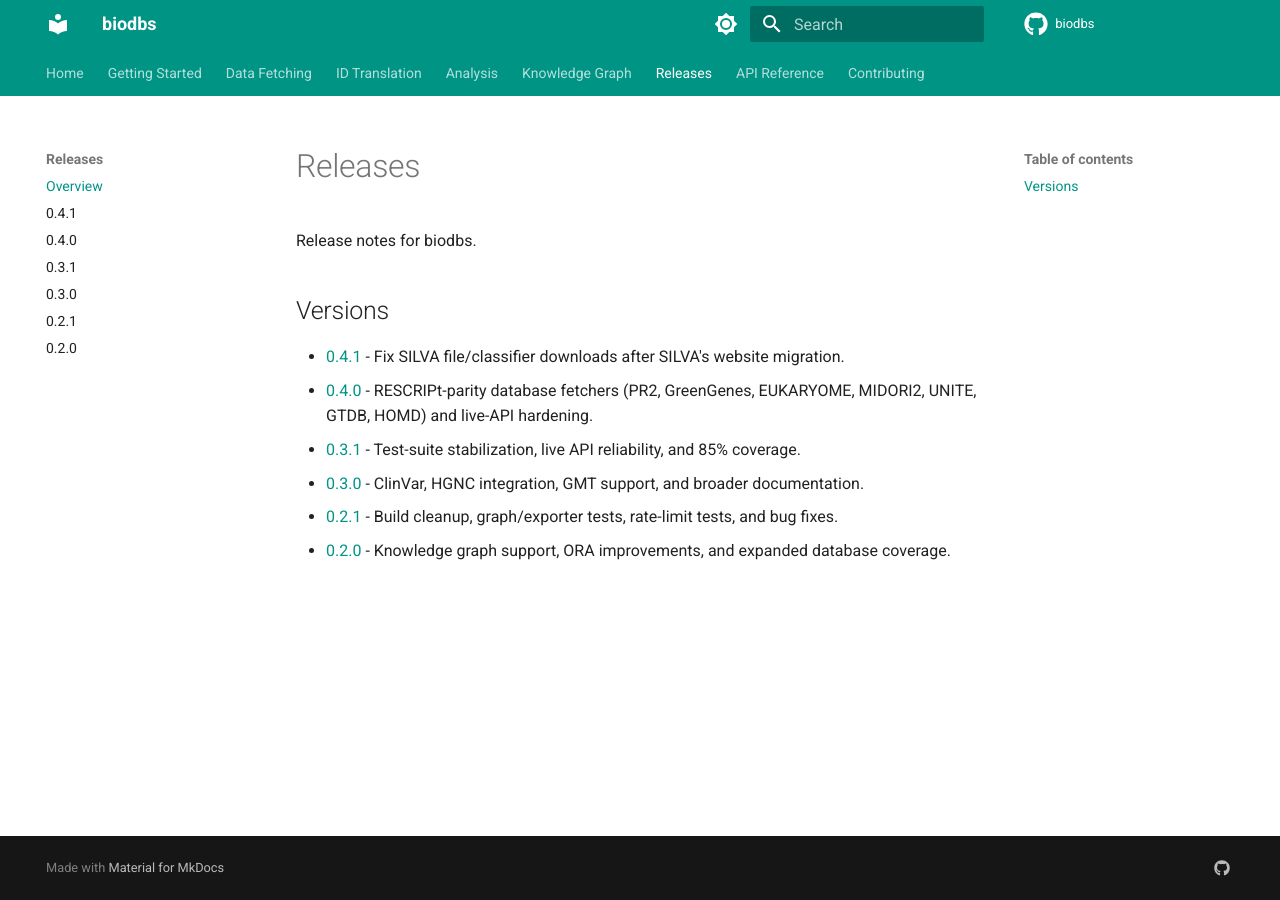
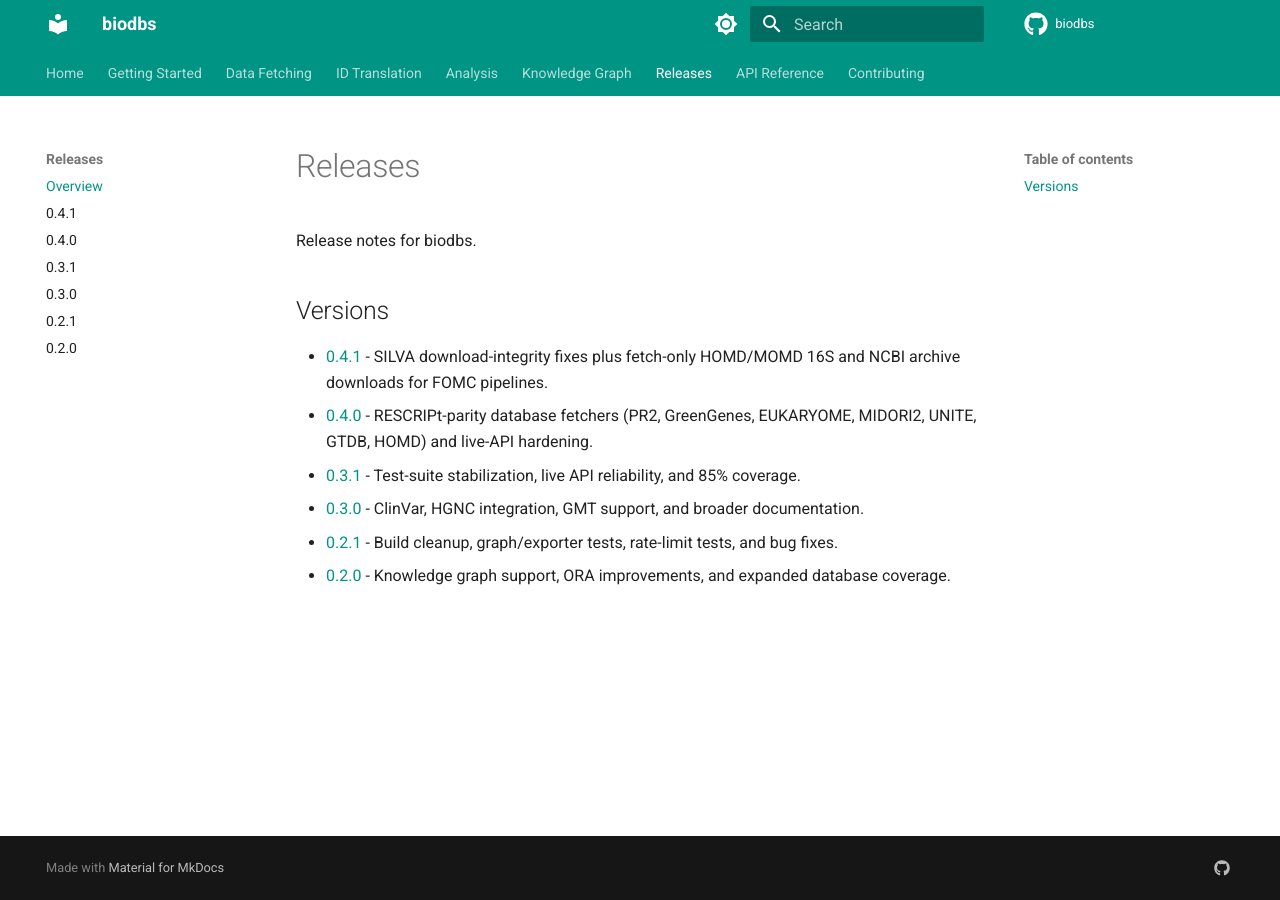
Before and after one commit to qwerty239qwe/biodbs, an MkDocs documentation site: the page built from docs/releases/index.md, in a window 1280 px wide. Built offline with MkDocs 1.6.1 and Material for MkDocs 9.7.7, drawn with Linux system fonts in a browser that asks for light colours; comment, search, counter and statistics services are not loaded.

Commit message:
docs: finalize 0.4.1 release notes

```diff
--- a/docs/releases/index.md
+++ b/docs/releases/index.md
@@ -4,7 +4,7 @@
 
 ## Versions
 
-- [0.4.1](0.4.1.md) - Fix SILVA file/classifier downloads after SILVA's website migration.
+- [0.4.1](0.4.1.md) - SILVA download-integrity fixes plus fetch-only HOMD/MOMD 16S and NCBI archive downloads for FOMC pipelines.
 - [0.4.0](0.4.0.md) - RESCRIPt-parity database fetchers (PR2, GreenGenes, EUKARYOME, MIDORI2, UNITE, GTDB, HOMD) and live-API hardening.
 - [0.3.1](0.3.1.md) - Test-suite stabilization, live API reliability, and 85% coverage.
 - [0.3.0](0.3.0.md) - ClinVar, HGNC integration, GMT support, and broader documentation.
```
Also changed, not shown: docs/releases/0.4.1.md (+1 -1 lines).
